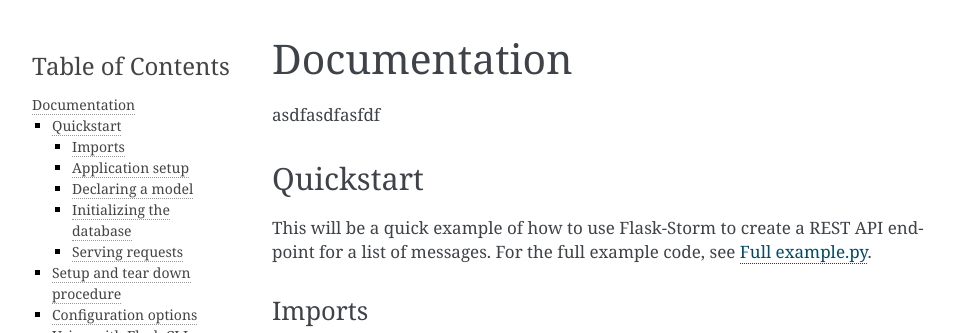
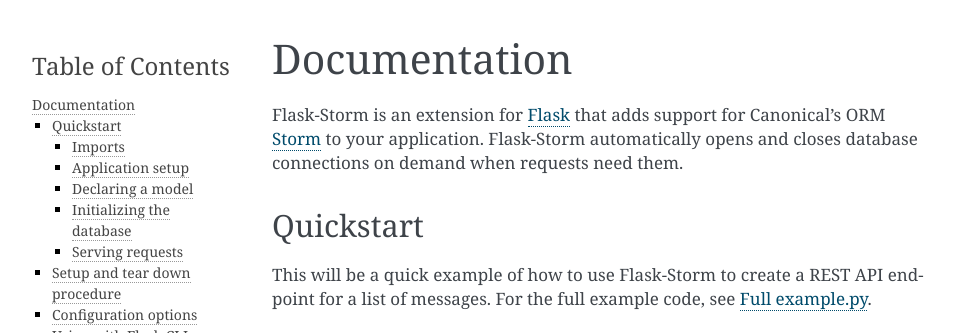
Before and after one commit to runfalk/flask-storm, a Sphinx documentation site: the page built from doc/documentation.rst, in a window 1280 px wide and 900 px high, cut to the strip 0-333 px from the top of the window. Shown: the whole strip, without its empty margins (148-1103 px from the left). Built offline with Sphinx 7.4.7, drawn with Linux system fonts in a browser that asks for light colours.

Commit message:
Updated placeholder in documentation

```diff
--- a/README.rst
+++ b/README.rst
@@ -1,8 +1,6 @@
 Flask-Storm
 ===========
 |test-status| |documentation-status| |pypi-version|
-
-*I only recommend using this package if your project is already heavily invested in Storm. Instead use* `SQLAlchemy <https://github.com/zzzeek/sqlalchemy>`_ *and* `Flask-SQLAlchemy <https://github.com/mitsuhiko/flask-sqlalchemy>`_.
 
 Flask-Storm is an extension for `Flask <https://www.palletsprojects.com/p/flask/>`_ that adds support for Canonical's ORM `Storm <https://storm.canonical.com/>`_ to your application. Flask-Storm automatically opens and closes database connections on demand when requests need them.
 
--- a/doc/documentation.rst
+++ b/doc/documentation.rst
@@ -1,6 +1,6 @@
 Documentation
 =============
-asdfasdfasfdf
+Flask-Storm is an extension for `Flask <https://www.palletsprojects.com/p/flask/>`_ that adds support for Canonical's ORM `Storm <https://storm.canonical.com/>`_ to your application. Flask-Storm automatically opens and closes database connections on demand when requests need them.
 
 
 Quickstart
```
